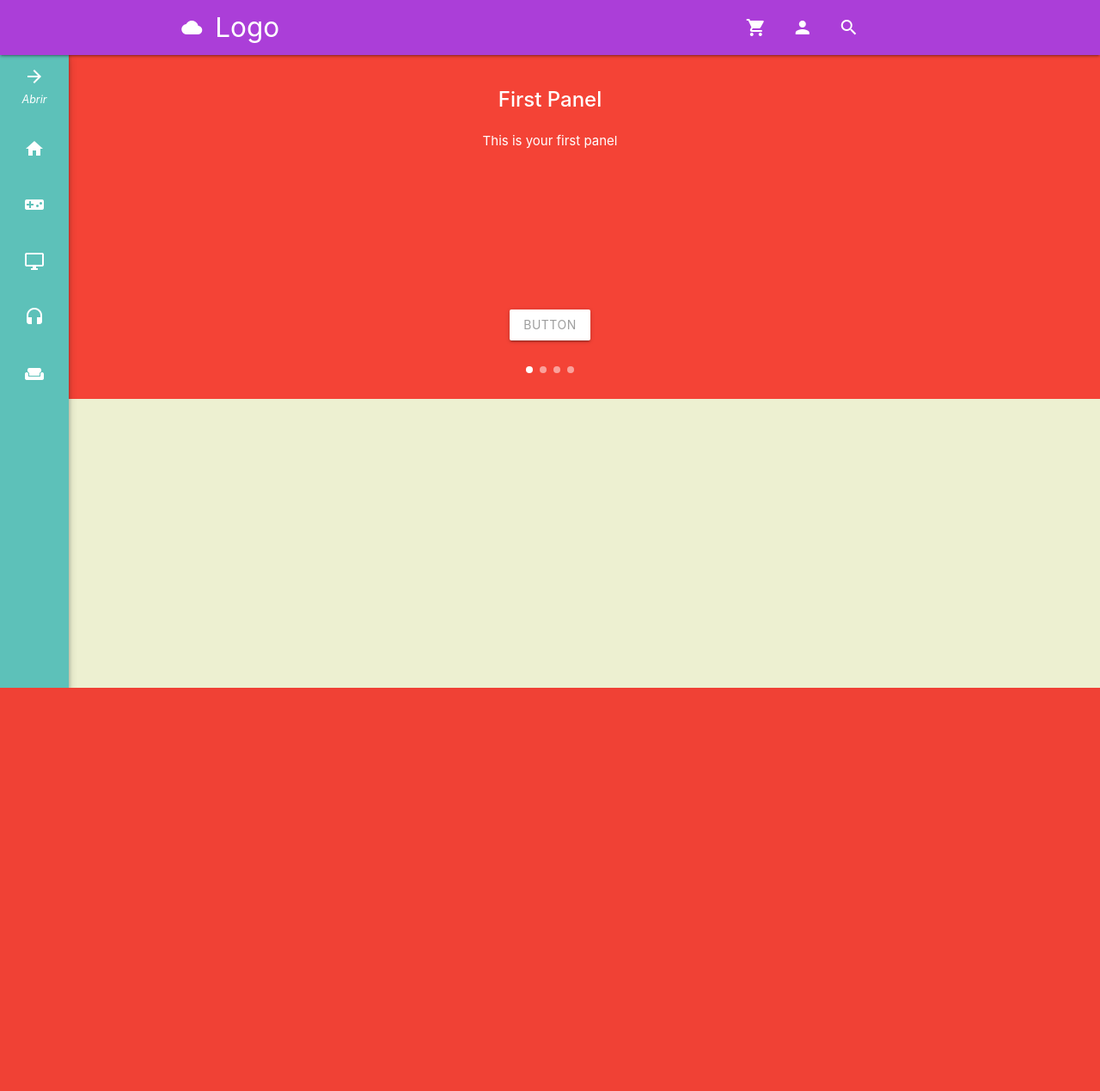
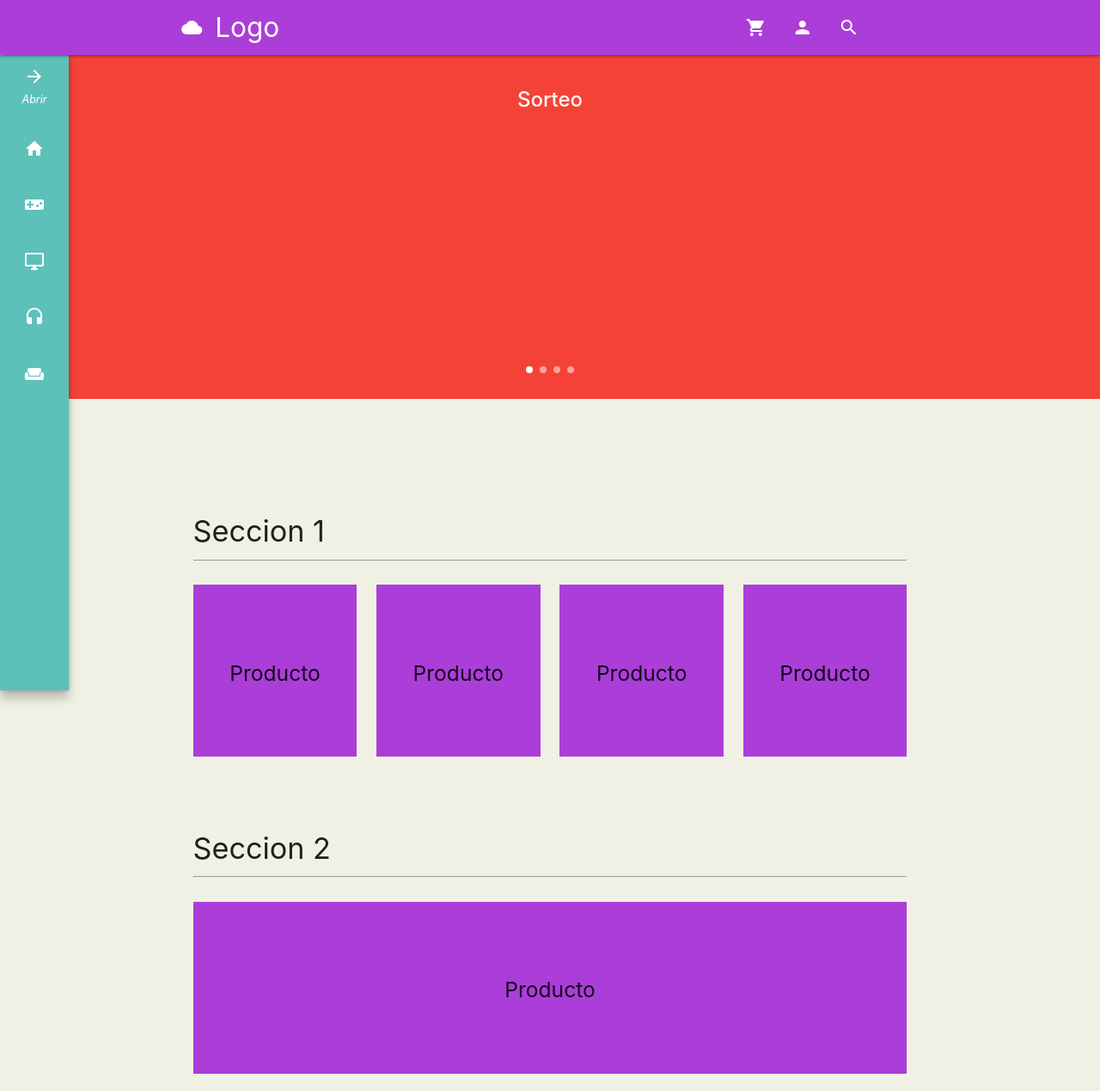
Before and after one commit to ilRakh/our-store, a PHP site: page / in a window 1280 px wide. Shown: the whole page at 86% size. Before the commit the page ends 800 px from the top, so only its background shows below. Run offline with PHP 8.4, Linux system fonts and the light colour scheme.

Commit message:
Definiendo algunos tipos de secciones

```diff
--- a/css/style.css
+++ b/css/style.css
@@ -7,7 +7,7 @@ html{
 body{
     margin: 0px;
     padding: 0px;
-    background-color: rgb(237, 240, 209);
+    background-color: #f0f1e4;
 }
 
 .my-nav{
@@ -92,3 +92,32 @@ form{
     color: #ffffff;
 
 }
+
+.prod-section-type-1{
+    display: flex;
+    justify-content: space-between;
+}
+
+.prod-section-type-2{
+    display: flex;
+    justify-content: center;
+}
+.prod-section-type-1 .prod-preview{
+    display: flex;
+    width: 100%;
+    height: 200px;
+    background-color: #ab3ed8;
+    justify-content: center;
+}
+
+.prod-section-type-2 .prod-preview{
+    display: flex;
+    width: 100%;
+    height: 200px;
+    background-color: #ab3ed8;
+    justify-content: center;
+}
+
+.texto-prueba{
+    display: flex;
+}
--- a/index.php
+++ b/index.php
@@ -111,27 +111,87 @@
 
     <div class="carousel carousel-slider center">
         <div class="carousel-fixed-item center">
-            <a class="btn waves-effect white grey-text darken-text-2">button</a>
         </div>
         <div class="carousel-item red white-text" href="#one!">
-            <h2>First Panel</h2>
-            <p class="white-text">This is your first panel</p>
+            <h2>Sorteo</h2>
         </div>
         <div class="carousel-item amber white-text" href="#two!">
-            <h2>Second Panel</h2>
-            <p class="white-text">This is your second panel</p>
+            <h2>Oferta 1</h2>
         </div>
         <div class="carousel-item green white-text" href="#three!">
-            <h2>Third Panel</h2>
-            <p class="white-text">This is your third panel</p>
+            <h2>Promocion</h2>
         </div>
         <div class="carousel-item blue white-text" href="#four!">
-            <h2>Fourth Panel</h2>
-            <p class="white-text">This is your fourth panel</p>
+            <h2>Oferta 2</h2>
         </div>
     </div>
 
-<!-- <br><br><br><br><br><br><br><br><br><br><br><br><br><br><br><br><br><br><br><br><br><br><br><br><br><br><br><br><br><br><br><br><br><br><br><br><br><br><br><br><br><br><br><br><br><br><br><br><br><br><br><br><br><br><br><br><br><br><br><br><br><br><br><br><br><br><br><br><br><br><br><br><br><br><br><br><br><br><br><br><br><br><br><br><br><br><br><br><br><br><br><br><br><br><br><br><br><br><br><br> -->
+    <br><br><br><br><br>
+
+    <div class="row">
+        <div class="col l2"></div>
+        <div class="col l8">
+            <h4>Seccion 1</h4>
+            <hr>
+        </div>
+    </div>
+    <div class="row">
+        <div class="col l2"></div>
+        <div class="col l2">
+            <section class="prod-section-type-1">
+                <div class="prod-preview valign-wrapper">
+                    <h5 class="texto-prueba">Producto</h5>
+                </div>
+            </section>
+        </div>
+        <div class="col l2">
+            <section class="prod-section-type-1">
+                <div class="prod-preview valign-wrapper">
+                    <h5 class="texto-prueba">Producto</h5>
+                </div>
+            </section>
+        </div>
+        <div class="col l2">
+            <section class="prod-section-type-1">
+                <div class="prod-preview valign-wrapper">
+                    <h5 class="texto-prueba">Producto</h5>
+                </div>
+            </section>
+        </div>
+        <div class="col l2">
+            <section class="prod-section-type-1">
+                <div class="prod-preview valign-wrapper">
+                    <h5 class="texto-prueba">Producto</h5>
+                </div>
+            </section>
+        </div>
+
+    </div>
+
+    <br><br>
+
+
+    <div class="row">
+        <div class="col l2"></div>
+        <div class="col l8">
+            <h4>Seccion 2</h4>
+            <hr>
+        </div>
+    </div>
+    <div class="row">
+        <div class="col l2"></div>
+        <div class="col l8">
+            <section class="prod-section-type-2">
+                <div class="prod-preview  valign-wrapper">
+                    <h5 class="texto-prueba">Producto</h5>
+                </div>
+            </section>
+        </div>
+    </div>
+
+
+
+    <!-- <br><br><br><br><br><br><br><br><br><br><br><br><br><br><br><br><br><br><br><br><br><br><br><br><br><br><br><br><br><br><br><br><br><br><br><br><br><br><br><br><br><br><br><br><br><br><br><br><br><br><br><br><br><br><br><br><br><br><br><br><br><br><br><br><br><br><br><br><br><br><br><br><br><br><br><br><br><br><br><br><br><br><br><br><br><br><br><br><br><br><br><br><br><br><br><br><br><br><br><br> -->
 
     <script src="https://cdn.jsdelivr.net/npm/bootstrap@5.0.2/dist/js/bootstrap.bundle.min.js" integrity="sha384-MrcW6ZMFYlzcLA8Nl+NtUVF0sA7MsXsP1UyJoMp4YLEuNSfAP+JcXn/tWtIaxVXM" crossorigin="anonymous"></script>
     <script src="https://code.jquery.com/jquery-3.3.1.js"></script>
```
